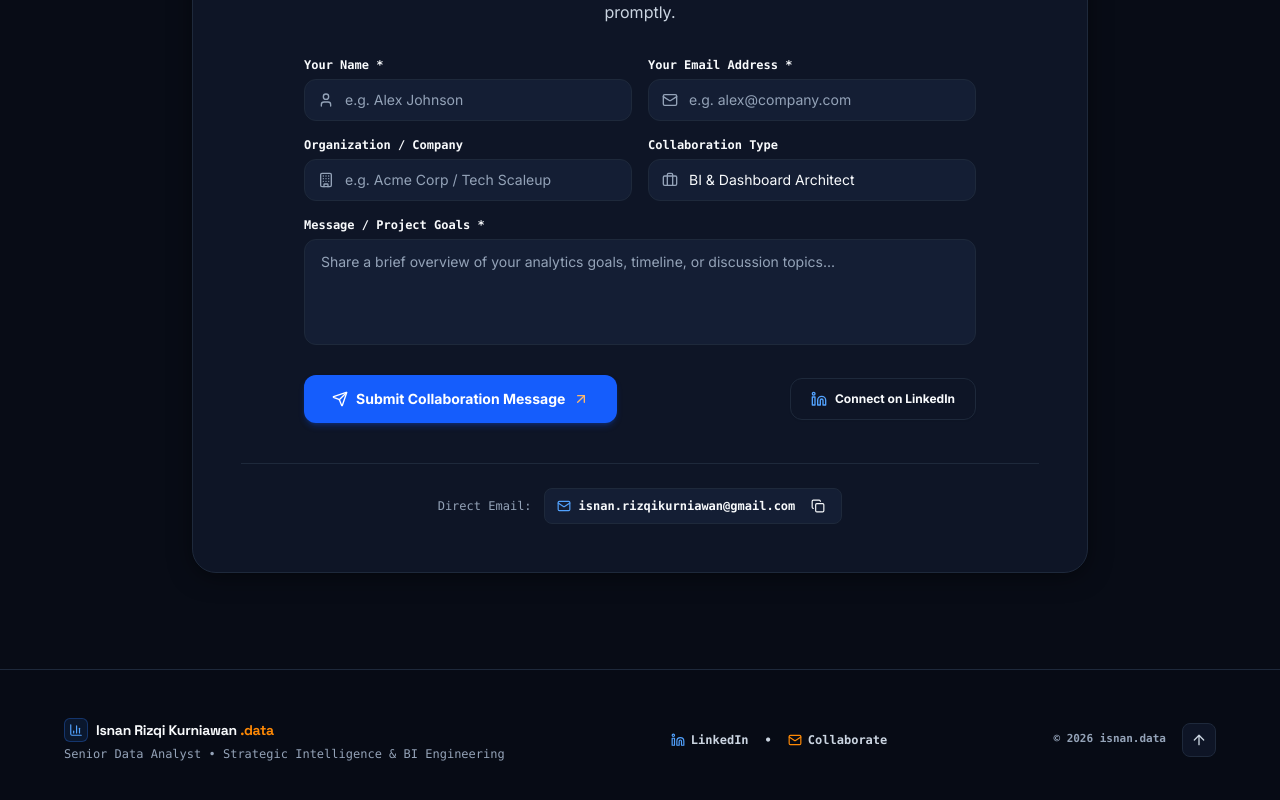
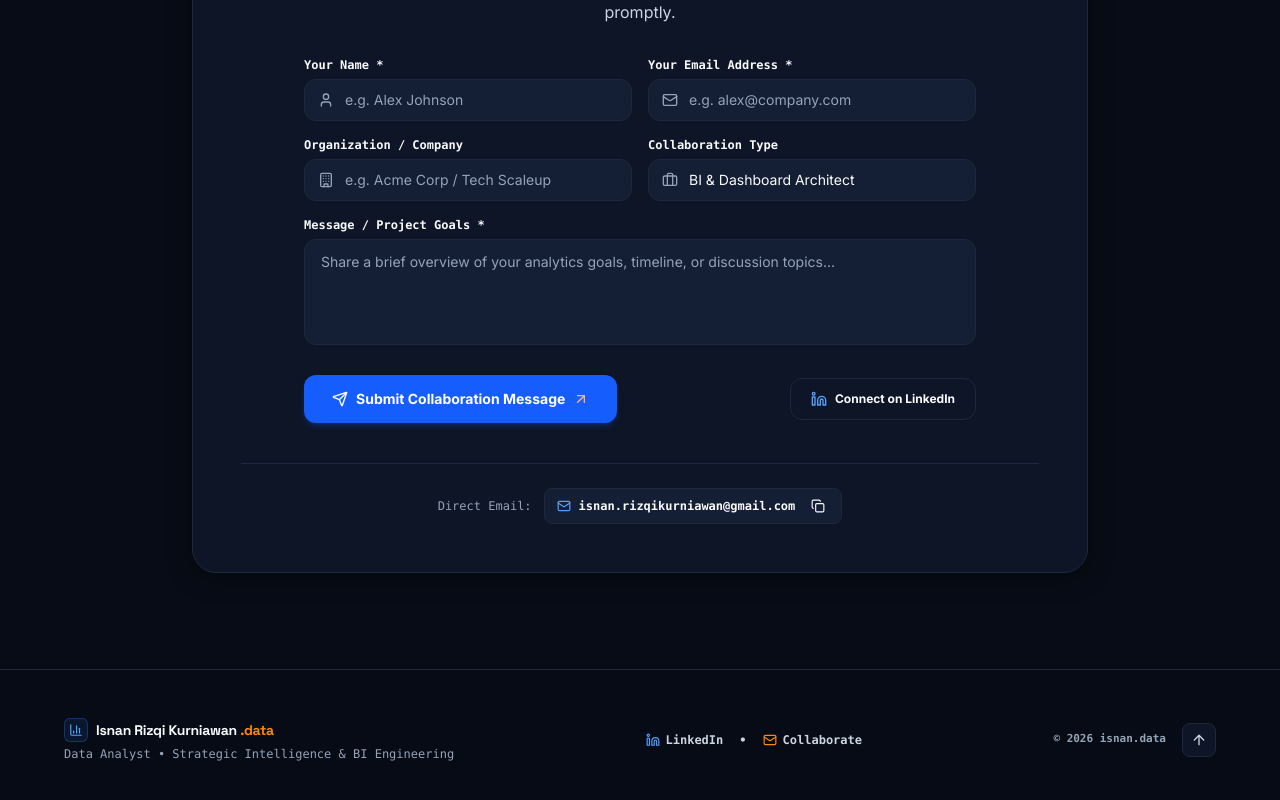
Before and after one commit to nana1506/my-portfolio, a Next.js app: page / in a window 1280 px wide. Shown: the part 5177-5977 px from the top of the page. Built offline with nearby package versions, Linux system fonts and the light colour scheme.

Commit message:
style(about,footer): update details in AboutSection and Footer

```diff
--- a/components/Footer.tsx
+++ b/components/Footer.tsx
@@ -24,7 +24,7 @@ export function Footer() {
             </span>
           </div>
           <p className="text-xs text-[var(--text-muted)] font-mono font-medium">
-            Senior Data Analyst • Strategic Intelligence & BI Engineering
+            Data Analyst • Strategic Intelligence & BI Engineering
           </p>
         </div>
 
```
